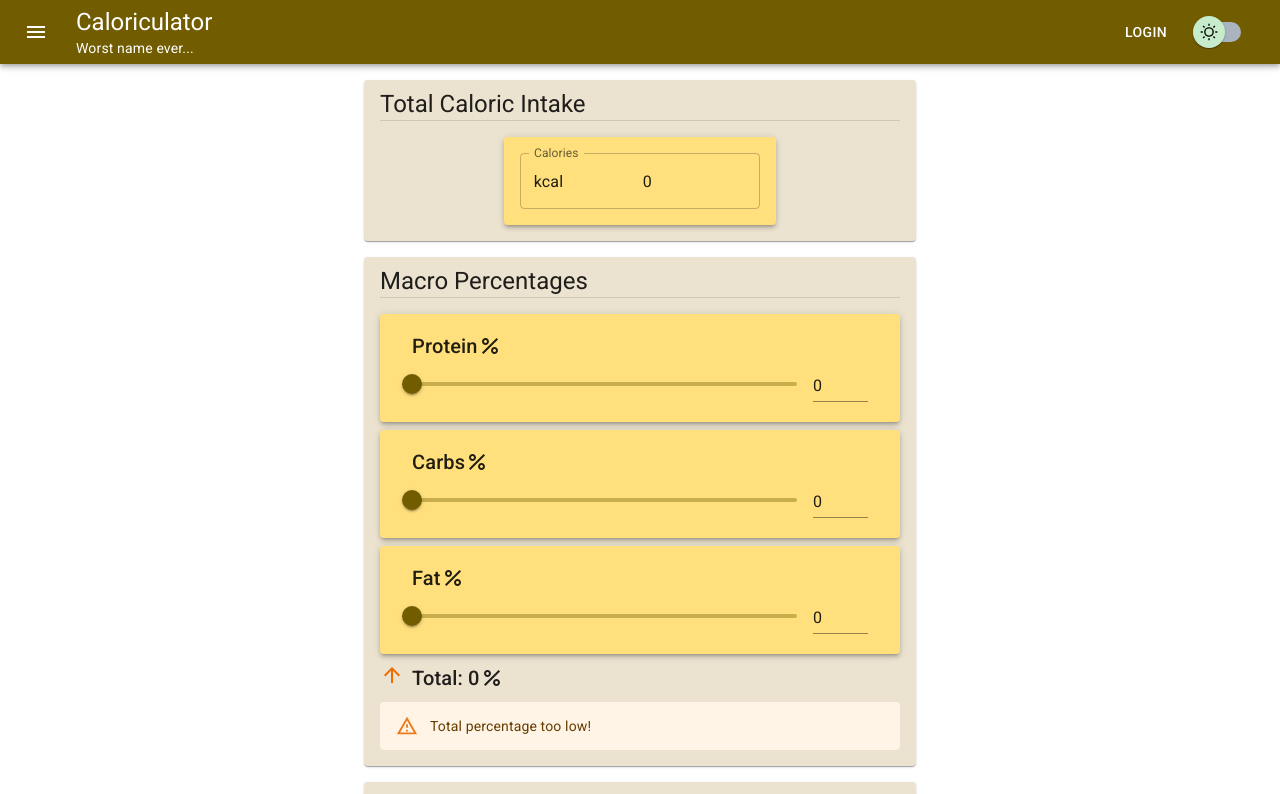
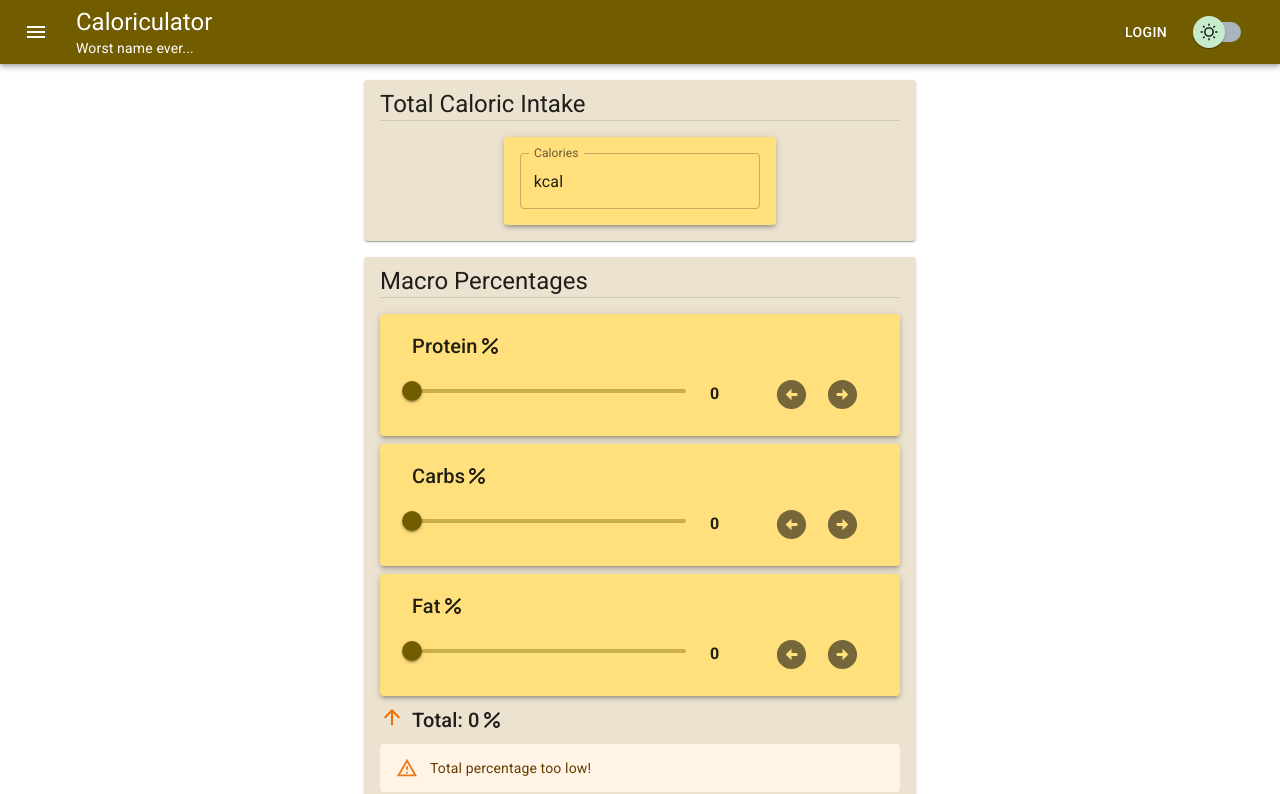
Before and after one commit to andrewdieppa/caloriculator, a React (Create React App) app: page / in a window 1280 px wide. Shown: the top 794 px of the page. Built offline with nearby package versions, Linux system fonts and the light colour scheme.

Commit message:
make calorie and macro percentage inputs more user friendly

```diff
--- a/src/components/MacroPercentages/PercentSlider.js
+++ b/src/components/MacroPercentages/PercentSlider.js
@@ -1,19 +1,29 @@
-import { Paper, Typography, Slider, Input, Grid } from '@mui/material';
-import Percent from '@mui/icons-material/Percent';
+import {
+  Paper,
+  Typography,
+  Slider,
+  Input,
+  Stack,
+  Grid,
+  IconButton,
+} from '@mui/material';
+import {
+  Percent,
+  ArrowCircleLeft,
+  ArrowCircleRight,
+} from '@mui/icons-material';
 import { useDispatch } from 'react-redux';
-import { actions } from '../../store/calorieDataSlice';
 
 const PercentSlider = ({ title, macroPerc, setterAction, color }) => {
   const dispatch = useDispatch();
+  const stepAmt = 5;
 
   const handleSliderChange = (event, newValue) => {
     dispatch(setterAction(newValue));
   };
 
   const handleInputChange = event => {
-    dispatch(
-      setterAction(event.target.value === '' ? 0 : Number(event.target.value))
-    );
+    dispatch(setterAction(Number(event.target.value)));
   };
 
   const handleBlur = e => {
@@ -21,6 +31,20 @@ const PercentSlider = ({ title, macroPerc, setterAction, color }) => {
       dispatch(setterAction(0));
     } else if (e.target.value > 100) {
       dispatch(setterAction(100));
+    }
+  };
+
+  const handleLeftClick = () => {
+    if (macroPerc > 0) {
+      const roundedNum = Math.ceil(macroPerc / stepAmt) * stepAmt;
+      dispatch(setterAction(roundedNum - stepAmt));
+    }
+  };
+
+  const handleRightClick = () => {
+    if (macroPerc < 100) {
+      const roundedNum = Math.floor(macroPerc / stepAmt) * stepAmt;
+      dispatch(setterAction(roundedNum + stepAmt));
     }
   };
 
@@ -34,7 +58,7 @@ const PercentSlider = ({ title, macroPerc, setterAction, color }) => {
       >
         {title} <Percent />
       </Typography>
-      <Grid container spacing={2} alignItems="center">
+      <Grid container spacing={3} alignItems="center">
         <Grid item xs>
           <Slider
             value={macroPerc}
@@ -45,18 +69,28 @@ const PercentSlider = ({ title, macroPerc, setterAction, color }) => {
         </Grid>
         <Grid item>
           <Input
+            readOnly
+            disableUnderline
             value={macroPerc}
             size="small"
             onChange={handleInputChange}
             onBlur={handleBlur}
             inputProps={{
-              step: 5,
+              style: { fontWeight: 'bold' },
               min: 0,
               max: 100,
               type: 'number',
               'aria-labelledby': `${title}-input-slider`,
             }}
           />
+          <Stack sx={{ display: 'inline-block' }}>
+            <IconButton onClick={handleLeftClick}>
+              <ArrowCircleLeft fontSize="large" />
+            </IconButton>
+            <IconButton onClick={handleRightClick}>
+              <ArrowCircleRight fontSize="large" />
+            </IconButton>
+          </Stack>
         </Grid>
       </Grid>
     </Paper>
--- a/src/store/calorieDataSlice.js
+++ b/src/store/calorieDataSlice.js
@@ -1,7 +1,7 @@
 import { createSlice } from '@reduxjs/toolkit';
 
 const initialState = {
-  totalCalories: 0,
+  totalCalories: '',
   totalMacroPerc: 0,
   proteinPerc: 0,
   carbPerc: 0,
```
